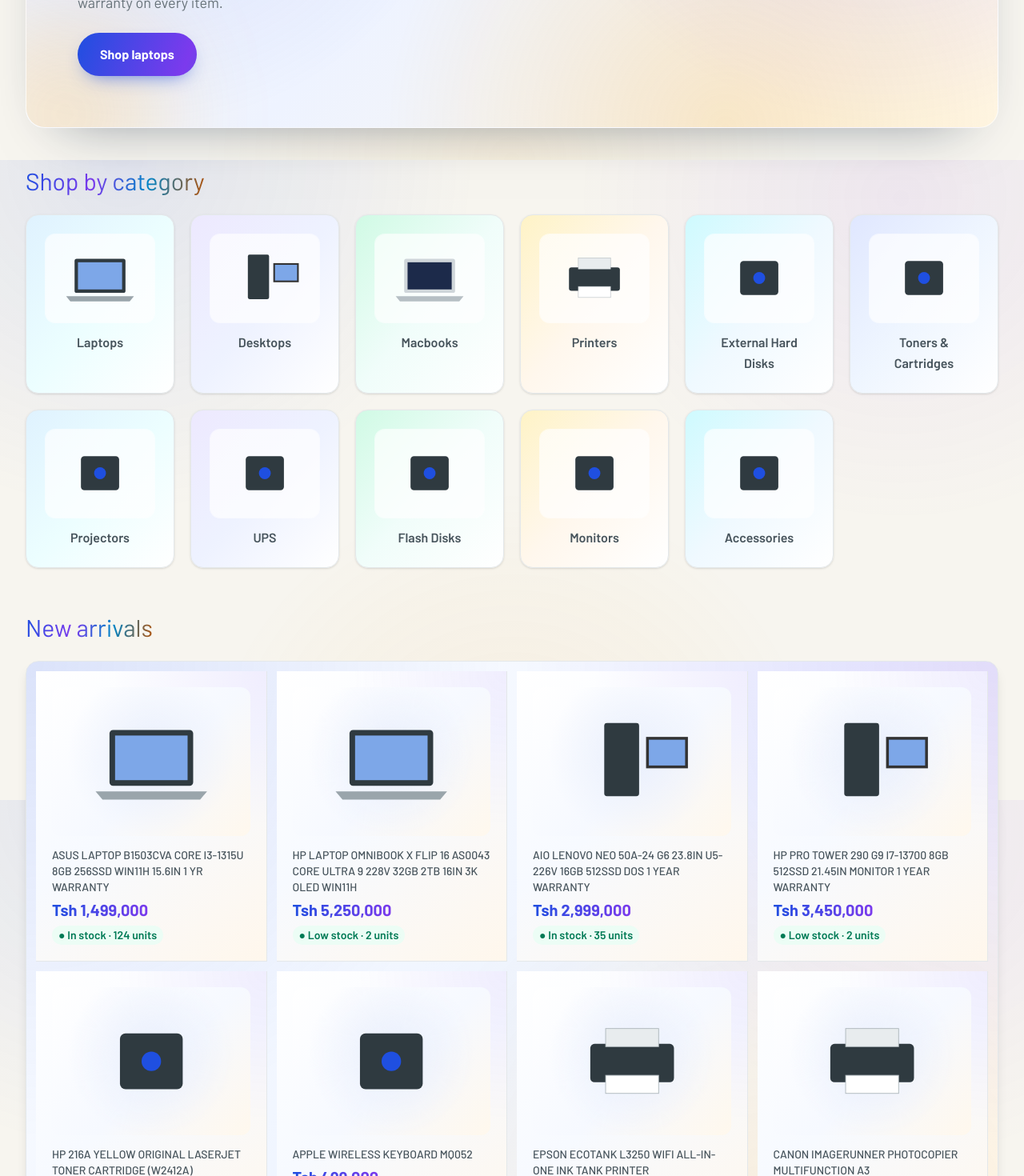
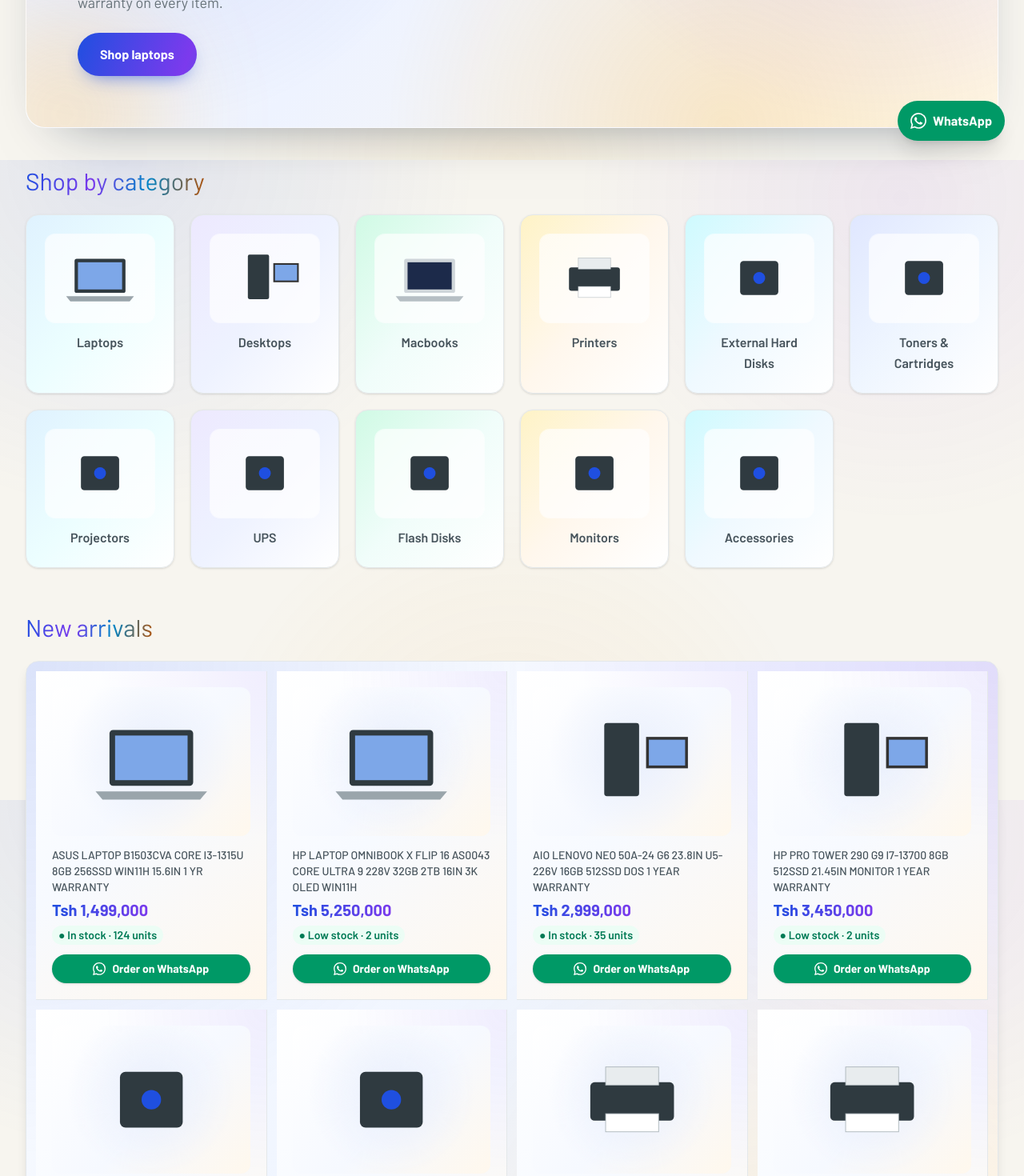
Before and after one commit to norbzCk/Computers-Store, a React (Vite) app: page / in a window 1280 px wide. Shown: the part 600-2070 px from the top of the page at 80% size. Built offline with nearby package versions, Linux system fonts and the light colour scheme.

Commit message:
feat: add WhatsApp product ordering

```diff
--- a/src/App.jsx
+++ b/src/App.jsx
@@ -5,6 +5,7 @@
 import Header from './components/Header'
 import Footer from './components/Footer'
 import Drawer from './components/Drawer'
+import FloatingWhatsApp from './components/FloatingWhatsApp'
 import HomePage from './pages/HomePage'
 import Collection from './pages/Collection'
 import Product from './pages/Product'
@@ -32,6 +33,7 @@
             <Route path="*" element={<Collection />} />
           </Routes>
           <Footer />
+          <FloatingWhatsApp />
           <Drawer />
         </CartProvider>
       </ProductsProvider>
--- a/src/components/Card.jsx
+++ b/src/components/Card.jsx
@@ -1,16 +1,19 @@
 import { Link } from 'react-router-dom'
-import { money, isSold, isInStock, stockLabel } from '../utils'
+import { money, isSold, isInStock, productWhatsAppUrl, stockLabel } from '../utils'
 import Art from './Art'
+import WhatsAppIcon from './WhatsAppIcon'
 
 export default function Card({ p, list }) {
   const sold = isSold(p)
   const image = p.images?.[0]
   const stockText = p.stockQty != null ? `${stockLabel(p.stock)} · ${p.stockQty} unit${p.stockQty === 1 ? '' : 's'}` : stockLabel(p.stock)
+  const actionLabel = sold ? 'Ask for similar' : 'Order on WhatsApp'
   if (list) {
     return (
-      <Link to={`/products/${p.slug}`} className="card-gradient group relative flex flex-col gap-4 overflow-hidden border-b border-line p-4 transition duration-300 sm:flex-row sm:items-center sm:gap-6 sm:p-5">
+      <div className="card-gradient group relative flex flex-col gap-4 overflow-hidden border-b border-line p-4 transition duration-300 sm:flex-row sm:items-center sm:gap-6 sm:p-5">
         {p.oldPrice && <span className="badge-sale absolute top-3 left-0 rounded-r-full px-3 py-0.5 text-xs font-bold sm:text-sm">Save {money(p.oldPrice - p.price)}</span>}
-        {sold && <span className="absolute top-3 right-4 rounded-full bg-slate-500 dark:bg-slate-600 px-3 py-0.5 text-xs font-semibold text-white sm:text-sm">Sold</span>}
+        {sold && <span className="absolute top-3 right-4 rounded-full bg-slate-500 px-3 py-0.5 text-xs font-semibold text-white dark:bg-slate-600 sm:text-sm">Sold</span>}
+        <Link to={`/products/${p.slug}`} className="flex flex-1 flex-col gap-4 sm:flex-row sm:items-center sm:gap-6">
           <div className="art-stage aspect-[4/3] grid w-full flex-none place-items-center rounded-xl p-3 sm:w-[200px]">{image ? <img src={image} alt={p.name} loading="lazy" className="h-full w-full rounded-lg object-contain" /> : <Art kind={p.category} />}</div>
           <div className="flex-1">
             <h3 className="mb-2 text-sm font-medium uppercase text-ink transition-colors group-hover:text-primary sm:mb-1">{p.name}</h3>
@@ -18,12 +21,17 @@
             {isInStock(p) && <div className="mt-1.5 inline-flex items-center gap-1 rounded-full bg-emerald-50 px-2 py-0.5 text-xs font-semibold text-emerald-700 dark:bg-emerald-950/50 dark:text-emerald-300 dark:ring-1 dark:ring-emerald-800/60 sm:text-sm">● {stockText}</div>}
           </div>
         </Link>
+        <a href={productWhatsAppUrl(p)} target="_blank" rel="noopener noreferrer" aria-label={`${actionLabel}: ${p.name}`} className="inline-flex shrink-0 items-center justify-center gap-2 rounded-full bg-emerald-600 px-4 py-2.5 text-sm font-bold text-white shadow-sm transition hover:-translate-y-0.5 hover:bg-emerald-700 hover:shadow-md">
+          <WhatsAppIcon className="h-4 w-4" /> {actionLabel}
+        </a>
+      </div>
     )
   }
   return (
-    <Link to={`/products/${p.slug}`} className="card-gradient group relative flex flex-col gap-1.5 overflow-hidden border-r border-b border-line p-4 transition duration-300 sm:p-5">
-      {p.oldPrice && <span className="badge-sale absolute top-3 left-0 rounded-r-full px-3 py-0.5 text-xs font-bold sm:text-sm">Save {money(p.oldPrice - p.price)}</span>}
-      {sold && <span className="absolute top-3 right-4 rounded-full bg-slate-500 dark:bg-slate-600 px-3 py-0.5 text-xs font-semibold text-white sm:text-sm">Sold</span>}
+    <div className="card-gradient group relative flex flex-col overflow-hidden border-r border-b border-line p-4 transition duration-300 sm:p-5">
+      {p.oldPrice && <span className="badge-sale absolute top-3 left-0 z-10 rounded-r-full px-3 py-0.5 text-xs font-bold sm:text-sm">Save {money(p.oldPrice - p.price)}</span>}
+      {sold && <span className="absolute top-3 right-4 z-10 rounded-full bg-slate-500 px-3 py-0.5 text-xs font-semibold text-white dark:bg-slate-600 sm:text-sm">Sold</span>}
+      <Link to={`/products/${p.slug}`} className="flex flex-col gap-1.5">
         <div className="art-stage aspect-[4/3] grid place-items-center rounded-xl p-3">{image ? <img src={image} alt={p.name} loading="lazy" className="h-full w-full rounded-lg object-contain" /> : <Art kind={p.category} />}</div>
         <div>
           <h3 className="mb-1 mt-2 text-xs font-medium uppercase text-ink transition-colors group-hover:text-primary sm:text-sm">{p.name}</h3>
@@ -31,5 +39,9 @@
           {isInStock(p) && <div className="mt-1.5 inline-flex items-center gap-1 rounded-full bg-emerald-50 px-2 py-0.5 text-xs font-semibold text-emerald-700 dark:bg-emerald-950/50 dark:text-emerald-300 dark:ring-1 dark:ring-emerald-800/60 sm:text-sm">● {stockText}</div>}
         </div>
       </Link>
+      <a href={productWhatsAppUrl(p)} target="_blank" rel="noopener noreferrer" aria-label={`${actionLabel}: ${p.name}`} className="mt-3 inline-flex w-full items-center justify-center gap-2 rounded-full bg-emerald-600 px-3 py-2 text-xs font-bold text-white shadow-sm transition hover:-translate-y-0.5 hover:bg-emerald-700 hover:shadow-md sm:text-sm">
+        <WhatsAppIcon className="h-4 w-4" /> {actionLabel}
+      </a>
+    </div>
   )
 }
--- /dev/null
+++ b/src/components/FloatingWhatsApp.jsx
@@ -0,0 +1,20 @@
+import { store } from '../data'
+import { whatsappUrl } from '../utils'
+import WhatsAppIcon from './WhatsAppIcon'
+
+const message = `Hello ${store.name}, I'd like to ask about a product.`
+
+export default function FloatingWhatsApp() {
+  return (
+    <a
+      href={whatsappUrl(message)}
+      target="_blank"
+      rel="noopener noreferrer"
+      aria-label="Chat with us on WhatsApp"
+      className="fixed right-4 bottom-4 z-40 inline-flex items-center gap-2 rounded-full bg-emerald-600 px-4 py-3 font-bold text-white shadow-xl transition hover:-translate-y-0.5 hover:bg-emerald-700 hover:shadow-2xl sm:right-6 sm:bottom-6"
+    >
+      <WhatsAppIcon className="h-5 w-5" />
+      <span className="hidden sm:inline">WhatsApp</span>
+    </a>
+  )
+}
--- /dev/null
+++ b/src/components/WhatsAppIcon.jsx
@@ -0,0 +1,7 @@
+export default function WhatsAppIcon({ className = 'h-5 w-5' }) {
+  return (
+    <svg viewBox="0 0 24 24" fill="currentColor" aria-hidden="true" className={className}>
+      <path d="M17.472 14.382c-.297-.149-1.758-.867-2.03-.967-.273-.099-.471-.148-.67.15-.197.297-.767.966-.94 1.164-.173.199-.347.223-.644.075-.297-.15-1.255-.463-2.39-1.475-.883-.788-1.48-1.761-1.653-2.059-.173-.297-.018-.458.13-.606.134-.133.298-.347.446-.52.149-.174.198-.298.298-.497.099-.198.05-.371-.025-.52-.075-.149-.669-1.612-.916-2.207-.242-.579-.487-.5-.669-.51-.173-.008-.371-.01-.57-.01-.198 0-.52.074-.792.372-.272.297-1.04 1.016-1.04 2.479 0 1.462 1.065 2.875 1.213 3.074.149.198 2.096 3.2 5.077 4.487.709.306 1.262.489 1.694.625.712.226 1.36.194 1.872.118.571-.085 1.758-.719 2.006-1.413.248-.694.248-1.289.173-1.413-.074-.124-.272-.198-.57-.347m-5.421 7.403h-.004a9.87 9.87 0 01-5.031-1.378l-.361-.214-3.741.982.998-3.648-.235-.374a9.86 9.86 0 01-1.51-5.26c.001-5.45 4.436-9.884 9.888-9.884 2.64 0 5.122 1.03 6.988 2.898a9.825 9.825 0 012.893 6.994c-.003 5.45-4.437 9.884-9.885 9.884m8.413-18.297A11.815 11.815 0 0012.05 0C5.495 0 .16 5.335.157 11.892c0 2.096.547 4.142 1.588 5.945L.057 24l6.305-1.654a11.882 11.882 0 005.683 1.448h.005c6.554 0 11.89-5.335 11.893-11.893A11.821 11.821 0 0020.885 3.488" />
+    </svg>
+  )
+}
--- a/src/pages/Product.jsx
+++ b/src/pages/Product.jsx
@@ -4,7 +4,8 @@
 import { useCart } from '../context/CartContext'
 import Art from '../components/Art'
 import Card from '../components/Card'
-import { catName, isSold, money, specEntries, specNotes } from '../utils'
+import WhatsAppIcon from '../components/WhatsAppIcon'
+import { catName, isSold, money, productWhatsAppUrl, specEntries, specNotes } from '../utils'
 import { useProducts } from '../context/ProductsContext'
 
 export default function Product() {
@@ -46,7 +47,12 @@
           <div className="text-xs uppercase border-b border-line pb-4 mb-4">{store.name}</div>
           <div className="text-2xl font-bold sm:text-[28px]"><span className="price-gradient">{money(p.price)}</span>{p.oldPrice && <s className="ml-2.5 text-lg text-slate-400 dark:text-white/45">{money(p.oldPrice)}</s>}</div>
           <div className="flex gap-4 items-center my-5"><b>Quantity:</b><select value={qty} onChange={(e) => setQty(+e.target.value)} className="rounded-xl border border-line bg-surface px-3 py-2.5 shadow-sm sm:px-4 sm:py-3">{[1, 2, 3, 4, 5].map((n) => <option key={n}>{n}</option>)}</select></div>
-          <button className="btn-gradient inline-block rounded-full px-8 py-3.5 font-bold" disabled={sold} onClick={() => add(p, qty)}>{sold ? 'Sold out' : 'Add to cart'}</button>
+          <div className="flex flex-wrap gap-3">
+            <button className="btn-gradient inline-block rounded-full px-8 py-3.5 font-bold" disabled={sold} onClick={() => add(p, qty)}>{sold ? 'Sold out' : 'Add to cart'}</button>
+            <a href={productWhatsAppUrl(p)} target="_blank" rel="noopener noreferrer" className="inline-flex items-center justify-center gap-2 rounded-full bg-emerald-600 px-6 py-3.5 font-bold text-white shadow-sm transition hover:-translate-y-0.5 hover:bg-emerald-700 hover:shadow-md">
+              <WhatsAppIcon /> {sold ? 'Ask for similar' : 'Order on WhatsApp'}
+            </a>
+          </div>
           <div className="mt-5 grid grid-cols-3 gap-2 text-center text-[10px] font-bold uppercase tracking-wide sm:text-[11px]">
             <div className="rounded-xl border border-line bg-surface/80 px-2 py-2 text-primary">Warranty</div>
             <div className="rounded-xl border border-line bg-surface/80 px-2 py-2 text-violet">Free delivery</div>
--- a/src/utils.js
+++ b/src/utils.js
@@ -1,4 +1,4 @@
-import { cats } from './data'
+import { cats, store } from './data'
 
 export const money = (n) => `Tsh ${Number(n || 0).toLocaleString('en-US')}`
 
@@ -30,3 +30,17 @@
   .filter(([, value]) => value)
 
 export const specNotes = (p) => (p.specs?.notes || []).filter(Boolean)
+
+export const productPath = (p) => `/products/${p.slug}`
+
+export const productUrl = (p) => `${typeof window === 'undefined' ? store.url : window.location.origin}${productPath(p)}`
+
+export const whatsappUrl = (message) => `https://wa.me/${String(store.whatsappNumber).replace(/\D/g, '')}?text=${encodeURIComponent(message)}`
+
+export const productWhatsAppMessage = (p) => {
+  const intro = `Hello ${store.name}, I'm interested in ${p.name} (${money(p.price)}).`
+  const tail = isSold(p) ? ' It shows as sold. Do you have a similar product available?' : ' Is it available?'
+  return `${intro}${tail} ${productUrl(p)}`
+}
+
+export const productWhatsAppUrl = (p) => whatsappUrl(productWhatsAppMessage(p))
```
Lines whose indentation alone changed are shown as unchanged.
